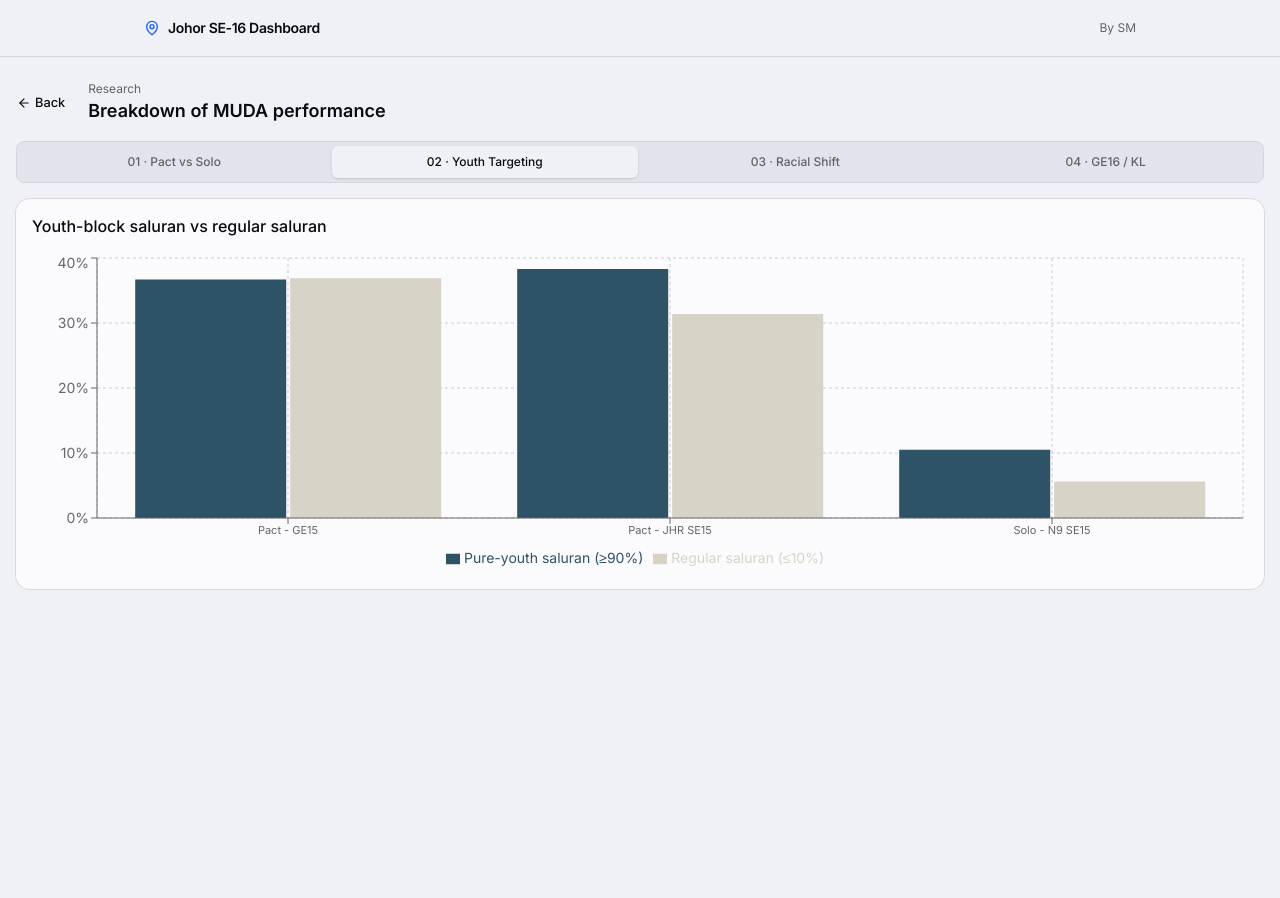
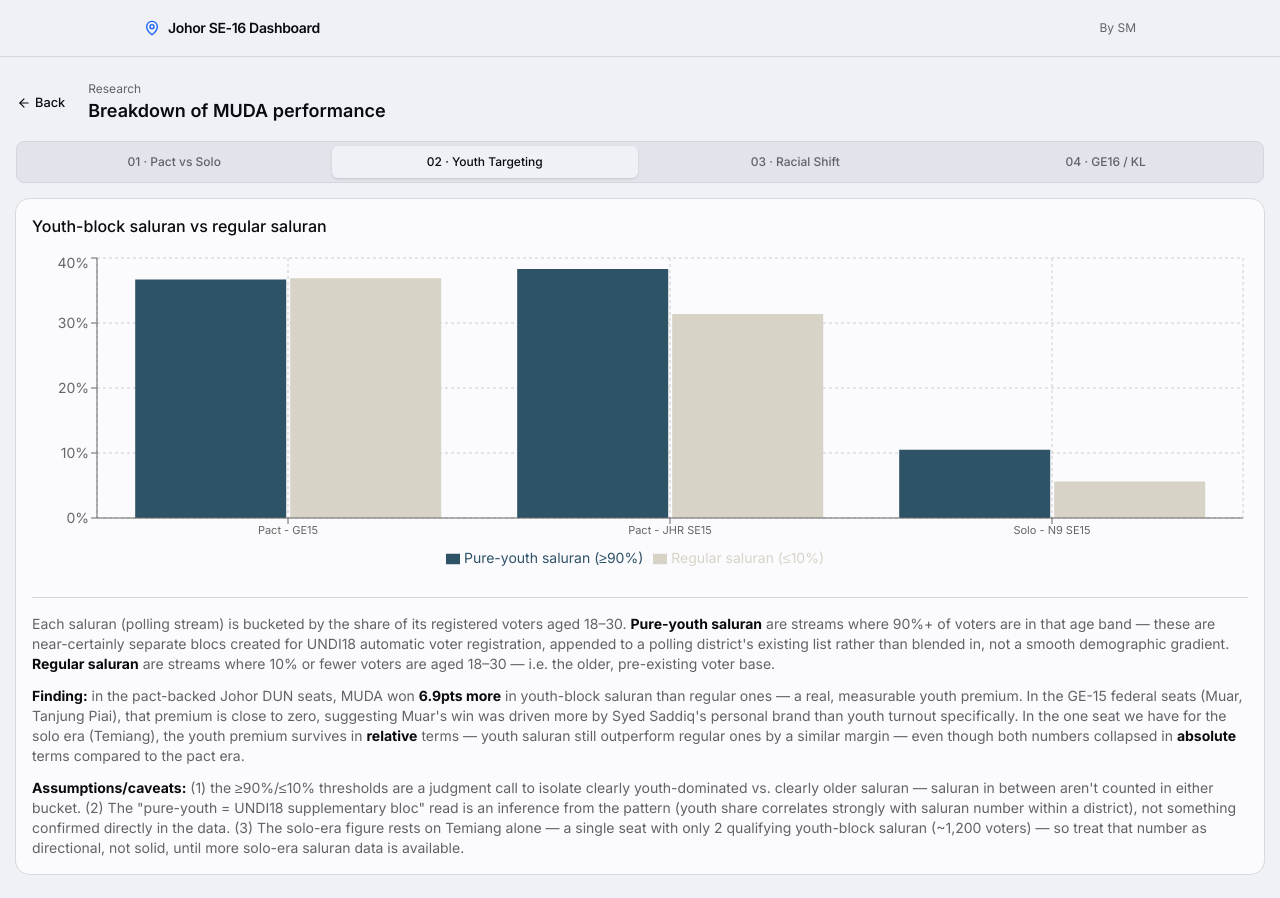
Before and after one commit to shaffanmohd/prn-dashboard, a Next.js app: page /research in a window 1280 px wide. Both pictures are taken after a click on the button "02 · Youth Targeting". Before the commit the page ends 857 px from the top, so only its background shows below. Built offline with nearby package versions, Linux system fonts and the light colour scheme.

Commit message:
update objective 2

```diff
--- a/src/app/research/page.tsx
+++ b/src/app/research/page.tsx
@@ -45,6 +45,13 @@
   const youthPremium = useMemo(() => computeYouthPremium(saluranRaw), []);
   const raceBuckets = useMemo(() => computeRaceBuckets(saluranRaw), []);
   const raceCorrelation = useMemo(() => computeRaceCorrelation(saluranRaw), []);
+  const youthStats = useMemo(() => {
+    const withPremium = youthPremium.map((e) => ({
+      ...e,
+      premium: e.pureYouthShare - e.regularShare,
+    }));
+    return withPremium;
+  }, [youthPremium]);
 
   return (
     <>
@@ -111,6 +118,60 @@
                     />
                   </BarChart>
                 </ResponsiveContainer>
+                <div className="mt-6 pt-4 border-t text-sm space-y-3 text-muted-foreground">
+                  <p>
+                    Each saluran (polling stream) is bucketed by the share of
+                    its registered voters aged 18–30.{" "}
+                    <strong className="text-foreground">
+                      Pure-youth saluran
+                    </strong>{" "}
+                    are streams where 90%+ of voters are in that age band —
+                    these are near-certainly separate blocs created for UNDI18
+                    automatic voter registration, appended to a polling
+                    district's existing list rather than blended in, not a
+                    smooth demographic gradient.{" "}
+                    <strong className="text-foreground">Regular saluran</strong>{" "}
+                    are streams where 10% or fewer voters are aged 18–30 — i.e.
+                    the older, pre-existing voter base.
+                  </p>
+                  <p>
+                    <strong className="text-foreground">Finding:</strong> in the
+                    pact-backed Johor DUN seats, MUDA won{" "}
+                    <strong className="text-foreground">
+                      {youthStats
+                        .find((e) => e.era === "Pact - JHR SE15")
+                        ?.premium.toFixed(1)}
+                      pts more
+                    </strong>{" "}
+                    in youth-block saluran than regular ones — a real,
+                    measurable youth premium. In the GE-15 federal seats (Muar,
+                    Tanjung Piai), that premium is close to zero, suggesting
+                    Muar's win was driven more by Syed Saddiq's personal brand
+                    than youth turnout specifically. In the one seat we have for
+                    the solo era (Temiang), the youth premium survives in{" "}
+                    <strong className="text-foreground">relative</strong> terms
+                    — youth saluran still outperform regular ones by a similar
+                    margin — even though both numbers collapsed in{" "}
+                    <strong className="text-foreground">absolute</strong> terms
+                    compared to the pact era.
+                  </p>
+                  <p>
+                    <strong className="text-foreground">
+                      Assumptions/caveats:
+                    </strong>{" "}
+                    (1) the ≥90%/≤10% thresholds are a judgment call to isolate
+                    clearly youth-dominated vs. clearly older saluran — saluran
+                    in between aren't counted in either bucket. (2) The
+                    "pure-youth = UNDI18 supplementary bloc" read is an
+                    inference from the pattern (youth share correlates strongly
+                    with saluran number within a district), not something
+                    confirmed directly in the data. (3) The solo-era figure
+                    rests on Temiang alone — a single seat with only 2
+                    qualifying youth-block saluran (~1,200 voters) — so treat
+                    that number as directional, not solid, until more solo-era
+                    saluran data is available.
+                  </p>
+                </div>
               </CardContent>
             </Card>
           )}
```
